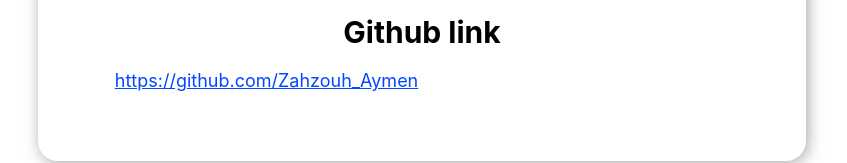
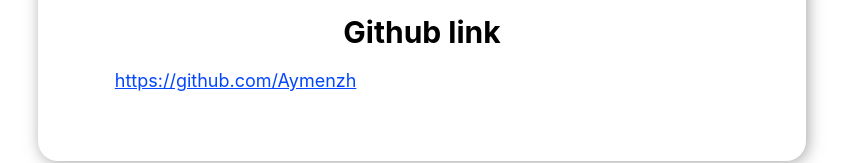
Before and after one commit to hanaachahbar/team-portfolio-project, a React (Create React App) app: page /Aymen-zahzouh in a window 1280 px wide. Shown: the part 1221-1384 px from the top of the page, without its empty margins (218-1065 px from the left). Built offline with nearby package versions, Linux system fonts and the light colour scheme.

Commit message:
correct link of the github Aymenzh

```diff
--- a/src/pages/Aymen-zahzouh.jsx
+++ b/src/pages/Aymen-zahzouh.jsx
@@ -48,7 +48,7 @@
             <div className="github">
                 <div className="header-github">Github link</div>
                 <a href="https://github.com/aymen-zahzouh" target="_blank" rel="noopener noreferrer">
-                    https://github.com/Zahzouh_Aymen
+                    https://github.com/Aymenzh
                 </a>
             </div>
         </div>
```
